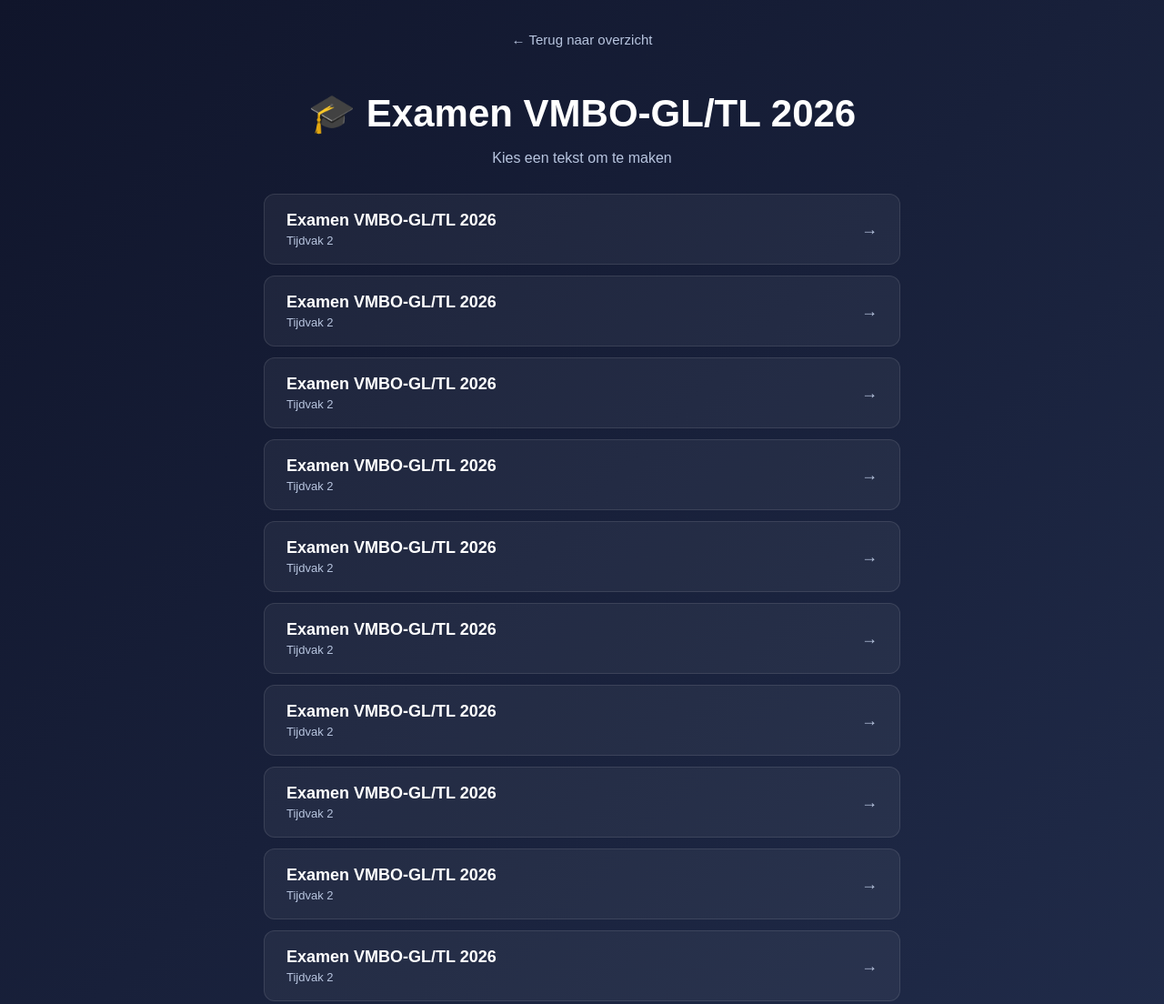
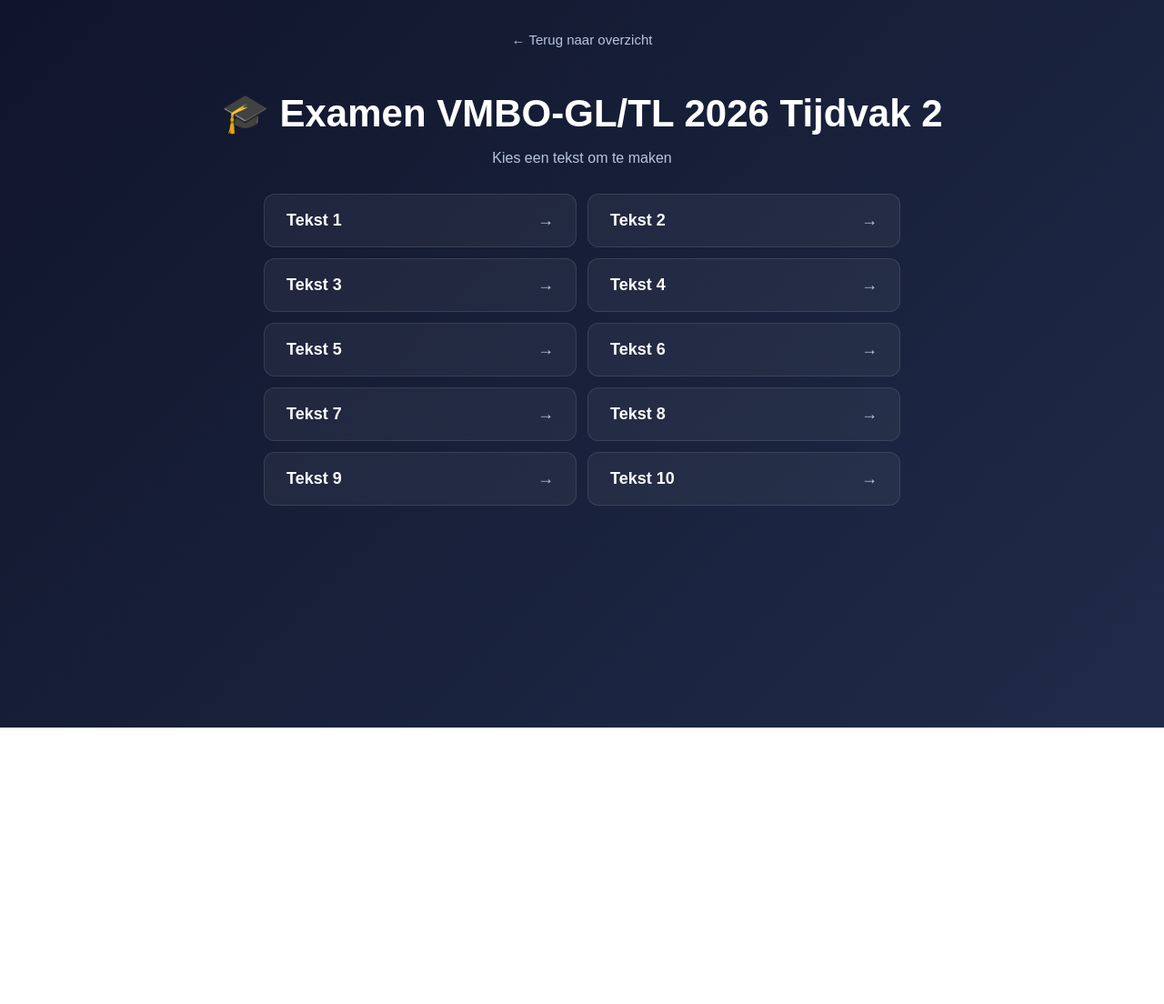
Before and after one commit to Herr-Blom/DuitsWZ, a plain HTML site: page examens/Examen-vmbo-gl-tl-2026-tijdvak-2/index.html in a window 1280 px wide. Shown: the top 1104 px of the page at 91% size. After the commit the page ends 800 px from the top, so only its background shows below. Drawn offline with Linux system fonts and the light colour scheme.

Commit message:
indexen aangepast. Weer mooi nu

```diff
--- a/examens/Examen-vmbo-gl-tl-2026-tijdvak-2/index.html
+++ b/examens/Examen-vmbo-gl-tl-2026-tijdvak-2/index.html
@@ -48,11 +48,12 @@ header p {
     color: white;
 }
 
+/* Twee kolommen */
 .list-container {
     max-width: 700px;
     margin: auto;
-    display: flex;
-    flex-direction: column;
+    display: grid;
+    grid-template-columns: repeat(2, 1fr);
     gap: 12px;
 }
 
@@ -75,26 +76,19 @@ header p {
     border-color: #F59E0B;
 }
 
-/* Styling voor de tekst binnen de knop */
-.item-text {
-    display: flex;
-    flex-direction: column;
-    gap: 4px;
-}
-
-.item-text strong {
+.list-item strong {
     font-size: clamp(16px, 2.5vw, 18px);
     font-weight: 600;
-}
-
-.item-text span {
-    font-size: 13px;
-    color: #b8c5df;
 }
 
 .arrow {
     color: #b8c5df;
     font-size: 18px;
+}
+
+/* Op mobiel: 1 kolom */
+@media (max-width: 520px) {
+    .list-container { grid-template-columns: 1fr; }
 }
 </style>
 </head>
@@ -103,89 +97,59 @@ header p {
 
 <header>
     <a href="../index.html" class="back-btn">← Terug naar overzicht</a>
-    <h1>🎓 Examen VMBO-GL/TL 2026</h1>
+    <h1>🎓 Examen VMBO-GL/TL 2026 Tijdvak 2</h1>
     <p>Kies een tekst om te maken</p>
 </header>
 
 <main class="list-container">
 
     <a href="2026-tv2-Tekst-1.html" class="list-item">
-        <div class="item-text">
-            <strong>Examen VMBO-GL/TL 2026</strong>
-            <span>Tijdvak 2</span>
-        </div>
+        <strong>Tekst 1</strong>
         <div class="arrow">→</div>
     </a>
 
     <a href="2026-tv2-Tekst-2.html" class="list-item">
-        <div class="item-text">
-            <strong>Examen VMBO-GL/TL 2026</strong>
-            <span>Tijdvak 2</span>
-        </div>
+        <strong>Tekst 2</strong>
         <div class="arrow">→</div>
     </a>
 
     <a href="2026-tv2-Tekst-3.html" class="list-item">
-        <div class="item-text">
-            <strong>Examen VMBO-GL/TL 2026</strong>
-            <span>Tijdvak 2</span>
-        </div>
+        <strong>Tekst 3</strong>
         <div class="arrow">→</div>
     </a>
 
     <a href="2026-tv2-Tekst-4.html" class="list-item">
-        <div class="item-text">
-            <strong>Examen VMBO-GL/TL 2026</strong>
-            <span>Tijdvak 2</span>
-        </div>
+        <strong>Tekst 4</strong>
         <div class="arrow">→</div>
     </a>
 
     <a href="2026-tv2-Tekst-5.html" class="list-item">
-        <div class="item-text">
-            <strong>Examen VMBO-GL/TL 2026</strong>
-            <span>Tijdvak 2</span>
-        </div>
+        <strong>Tekst 5</strong>
         <div class="arrow">→</div>
     </a>
 
     <a href="2026-tv2-Tekst-6.html" class="list-item">
-        <div class="item-text">
-            <strong>Examen VMBO-GL/TL 2026</strong>
-            <span>Tijdvak 2</span>
-        </div>
+        <strong>Tekst 6</strong>
         <div class="arrow">→</div>
     </a>
 
     <a href="2026-tv2-Tekst-7.html" class="list-item">
-        <div class="item-text">
-            <strong>Examen VMBO-GL/TL 2026</strong>
-            <span>Tijdvak 2</span>
-        </div>
+        <strong>Tekst 7</strong>
         <div class="arrow">→</div>
     </a>
 
     <a href="2026-tv2-Tekst-8.html" class="list-item">
-        <div class="item-text">
-            <strong>Examen VMBO-GL/TL 2026</strong>
-            <span>Tijdvak 2</span>
-        </div>
+        <strong>Tekst 8</strong>
         <div class="arrow">→</div>
     </a>
 
     <a href="2026-tv2-Tekst-9.html" class="list-item">
-        <div class="item-text">
-            <strong>Examen VMBO-GL/TL 2026</strong>
-            <span>Tijdvak 2</span>
-        </div>
+        <strong>Tekst 9</strong>
         <div class="arrow">→</div>
     </a>
 
     <a href="2026-tv2-Tekst-10.html" class="list-item">
-        <div class="item-text">
-            <strong>Examen VMBO-GL/TL 2026</strong>
-            <span>Tijdvak 2</span>
-        </div>
+        <strong>Tekst 10</strong>
         <div class="arrow">→</div>
     </a>
 
```
Also changed, not shown: examens/Examen-vmbo-gl-tl-2025-tijdvak-1/index.html (+19 -13 lines), examens/Examen-vmbo-gl-tl-2026-tijdvak-1/index.html (+10 -46 lines).
